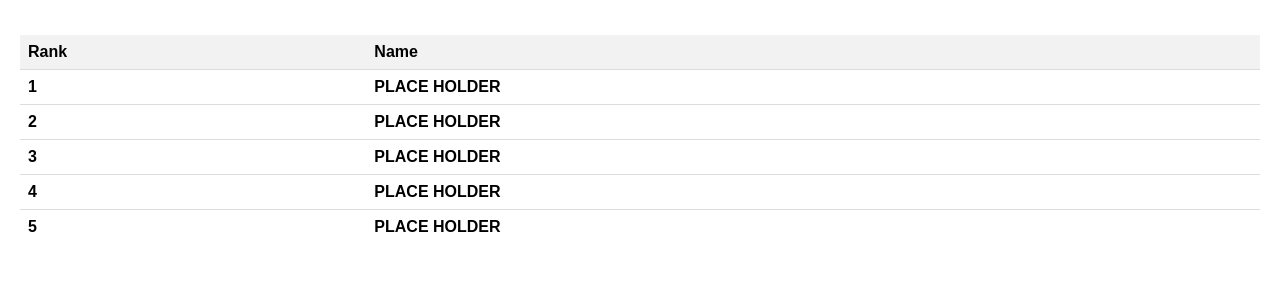
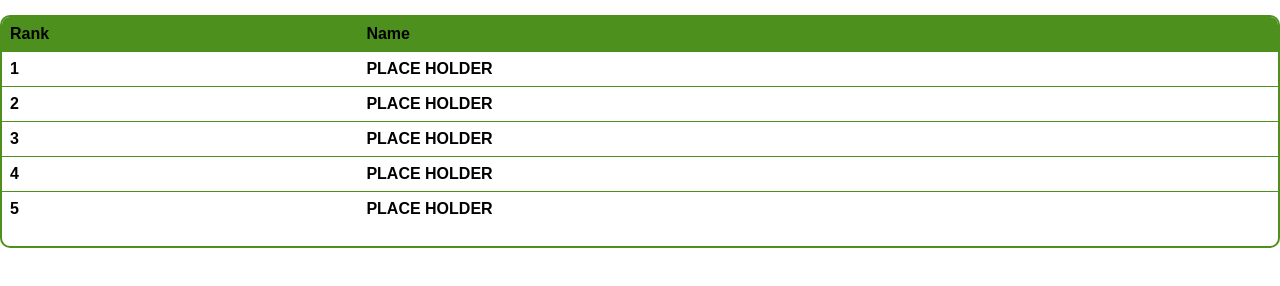
Before and after one commit to priscaolose/parcs-2, a plain HTML site: page LeaderBoard.html in a window 1280 px wide. Shown: the part 152-438 px from the top of the page. Drawn offline with Linux system fonts and the light colour scheme.

Commit message:
Fixxed NFR Bug for Usability

```diff
--- a/style.css
+++ b/style.css
@@ -217,15 +217,10 @@ body{
   top: 50%;
   transform: translateY(-50%);
 }
-/* test*/
-body {
-  font-family: Arial, sans-serif;
-}
 
 .leaderboard-container {
-  border: 2px solid 4E901E;
+  border: 2px solid #4E901E;
   border-radius: 10px;
-  padding: 20px;
   overflow: auto;
 }
 
@@ -233,27 +228,27 @@ table {
   width: 100%;
   border-collapse: collapse;
   margin-bottom: 20px;
+
 }
 
 th, td {
   padding: 8px;
-  border-bottom: 1px solid #ddd;
+  border-bottom: 1px solid #4E901E;
   text-align: left;
 }
 
 th {
-  background-color: #f2f2f2;
+  background-color: #4E901E;
 }
 
 tr:hover {
-  background-color: #f5f5f5;
+  background-color: lightgray;
 }
 
 tr {
   border-radius: 5px;
 }
 
-
 tr:last-child td {
   border-bottom: none;
 }
```
Also changed, not shown: LeaderBoard.html (+1 -0 lines).
